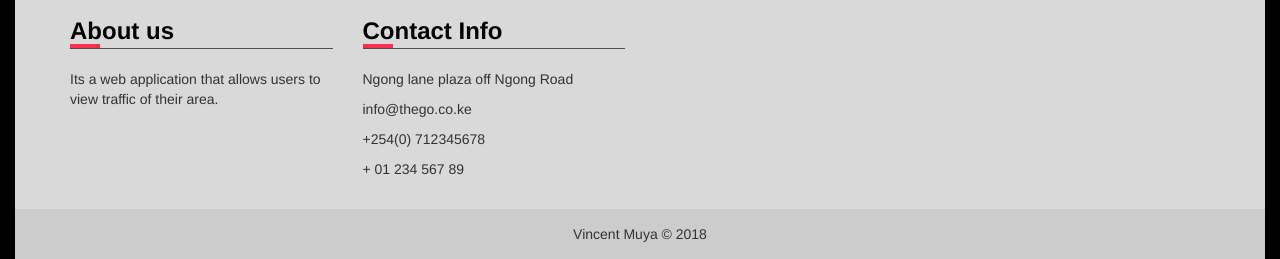
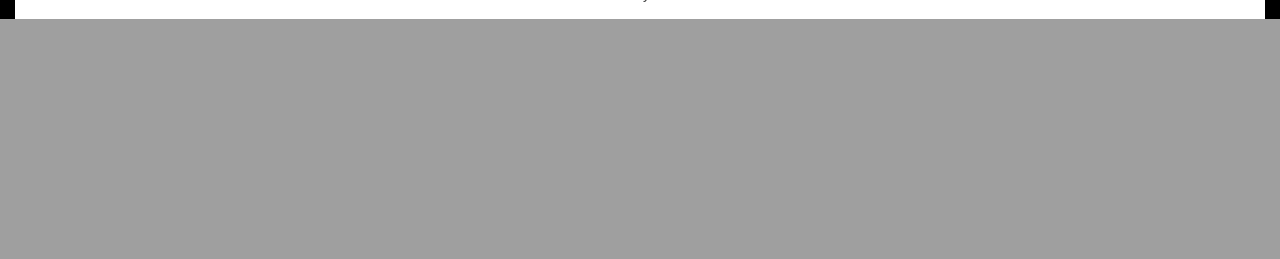
Before and after one commit to vincentmuya/The-go, a Django app: page / in a window 1280 px wide. Shown: the part 943-1202 px from the top of the page. After the commit the page ends 962 px from the top, so only its background shows below. Run offline with Django 3.2, Linux system fonts and the light colour scheme; some libraries are stand-ins or nearby versions.

Commit message:
removed footer and left copyright

```diff
--- a/go/templates/footer.html
+++ b/go/templates/footer.html
@@ -4,112 +4,18 @@
 <script src="//code.jquery.com/jquery-1.11.1.min.js"></script>
 
 <style media="screen">
-  /* f. Footer section */
-
-  .footer {
-    padding: 20px;
-    width: 100%;
-    text:black;
-  }
-
-  .footer-title {
-    position: relative;
-    color: #fff;
-    font-size: 24px;
-    font-weight: 600;
-    margin-top: 5px;
-    margin-bottom: 20px;
-    border-bottom: 1px solid #4e4e4e;
-    color: black;
-  }
-
-  .footer-title:after {
-    position: absolute;
-    content: '';
-    left: 0;
-    bottom: 0;
-    width: 30px;
-    height: 4px;
-    background: #ff304d;
-  }
-
-  .footer-links a {
-    padding: 10px 0;
-    border-bottom: 1px solid #404040;
-    color: #fff;
-    display: block;
-    transition: color 0.5s ease-in-out;
-  }
-
-  .footer-links a:hover {
-    color: #ff304d;
-  }
-
-  .footer-social-links li {
-    display: inline-block;
-  }
-
-  .footer-social-links a {
-    width: 40px;
-    height: 40px;
-    font-size: 16px;
-    float: left;
-    margin-right: 10px;
-    padding: 10px;
-    border: 1px solid #404040;
-    border-radius: 50px;
-    text-align: center;
-    color: #fff;
-    line-height: 1;
-    -webkit-transition: background 0.3s ease-in-out;
-    -moz-transition: background 0.3s ease-in-out;
-    transition: background 0.3s ease-in-out;
-  }
-
-  .footer-social-links a:hover {
-    background: #ff304d;
-  }
-
-  /* g. Footer bottom section */
 
   .footer-bottom {
     width: 100%;
     padding: 15px 0;
     text-align: center;
-    /*color: #cccccc;*/
-    background: #cccccc;
+    background: white;
   }
 </style>
-<!-- Include the above in your HEAD tag  -->
 
 <div class="container-fluid">
   <div class="row">
     <div class="col-md-12">
-      <footer class="footer" style="background-color: #d9d9d9;">
-        <div class="container">
-          <div class="row">
-            <div class="col-md-3 m-b-30">
-              <div class="footer-title m-t-5 m-b-20 p-b-8">
-                About us
-              </div>
-              <p class="white-text">
-                Its a web application that allows users to view traffic of their area.
-              </p>
-            </div>
-            <div class="col-md-3 m-b-30">
-              <div class="footer-title m-t-5 m-b-20 p-b-8">
-                Contact Info
-              </div>
-              <div class="footer-links">
-                <p><i class="fa fa-home mr-3"></i> Ngong lane plaza off Ngong Road</p>
-                <p><i class="fa fa-envelope mr-3"></i> info@thego.co.ke</p>
-                <p><i class="fa fa-phone mr-3"></i> +254(0) 712345678</p>
-                <p><i class="fa fa-print mr-3"></i> + 01 234 567 89</p>
-              </div>
-            </div>
-          </div>
-        </div>
-      </footer>
       <div class="footer-bottom">
         Vincent Muya © 2018
       </div>
--- a/go/templates/index.html
+++ b/go/templates/index.html
@@ -5,7 +5,7 @@
     background-repeat: no-repeat;
     background-size: cover;
     width: 97.5%;
-    height: 200px;
+    height: 180px;
     background-color: white;
     color: #fff;
     /*text-align: center;*/
@@ -22,7 +22,7 @@
 <header style="">
   <div class="row">
     <div class="col-md-3">
-      <a href="http://api.openweathermap.org/data/2.5/weather?q=Nairobi&mode=html&appid=a094e606c374990d843e2746ea3f8ecb" target="_blank"><img src="http://img2.3png.com/b83657a7f5621b20c574c55ad4dc70734a30.png" alt="" height="200px" width="200px" ></a>
+      <a href="http://api.openweathermap.org/data/2.5/weather?q=Nairobi&mode=html&appid=a094e606c374990d843e2746ea3f8ecb" target="_blank"><img src="http://img2.3png.com/b83657a7f5621b20c574c55ad4dc70734a30.png" alt="" height="180px" width="200px" ></a>
       <a href="http://api.openweathermap.org/data/2.5/weather?q=Nairobi&mode=html&appid=a094e606c374990d843e2746ea3f8ecb" target="_blank">
         <p>click to view weather</p>
       </a>
```
